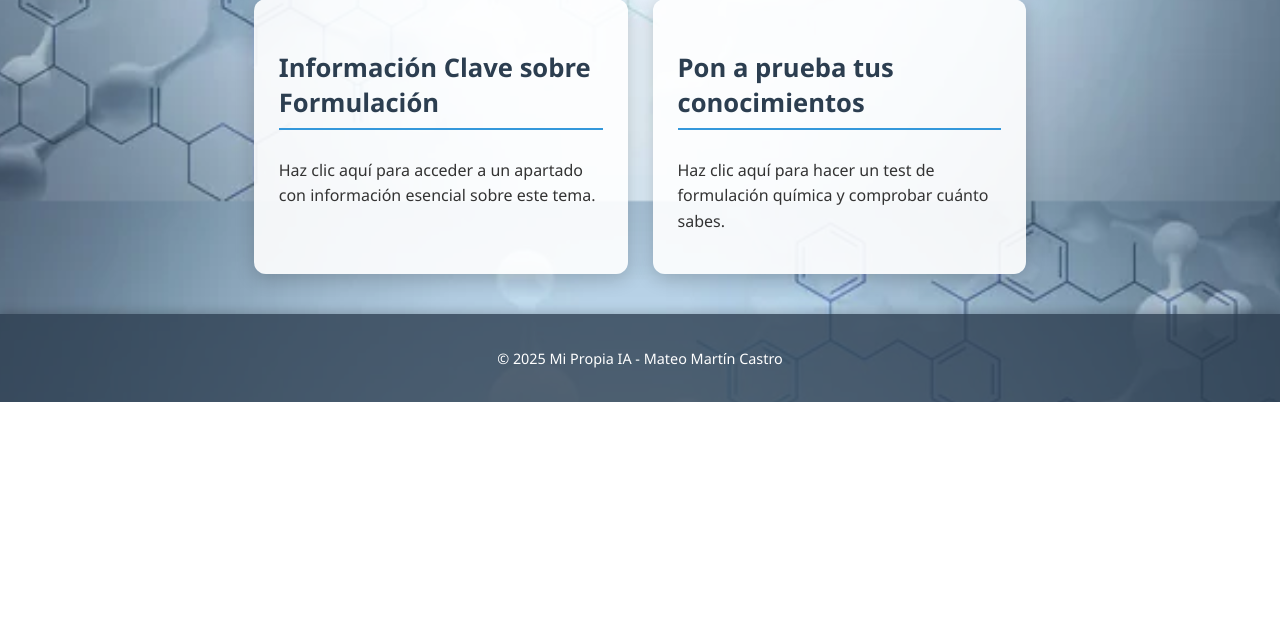
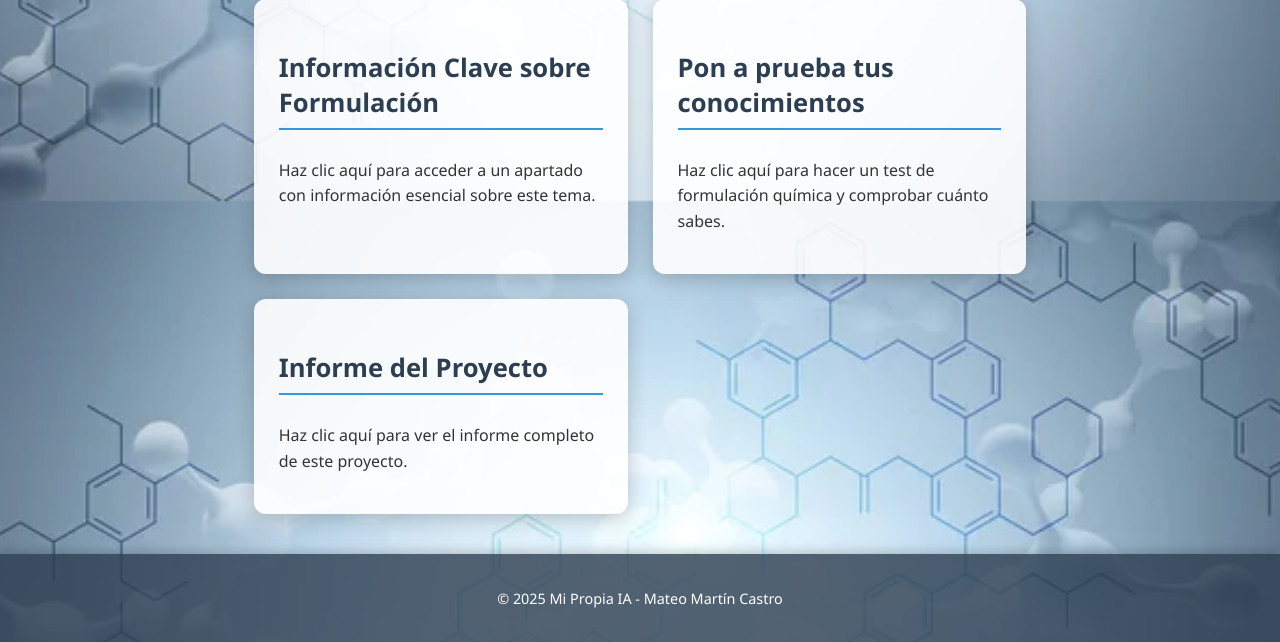
Before and after one commit to mmartinmmc/Proyecto-Personal, a Flask app: page / in a window 1280 px wide. Shown: the part 599-1241 px from the top of the page. Before the commit the page ends 1001 px from the top, so only its background shows below. Run offline with Flask 3, Linux system fonts and the light colour scheme.

Commit message:
Update index.html

```diff
--- a/templates/index.html
+++ b/templates/index.html
@@ -87,6 +87,12 @@
                 <h3><a href="/test">Pon a prueba tus conocimientos</a></h3>
                 <p>Haz clic aquí para hacer un test de formulación química y comprobar cuánto sabes.</p>
             </div>
+
+            {# Nuevo div para el Informe del Proyecto #}
+            <div class="desplegable">
+                <h3><a href="/informe_proyecto">Informe del Proyecto</a></h3>
+                <p>Haz clic aquí para ver el informe completo de este proyecto.</p>
+            </div>
         </div>
     </div>
     <div class="footer">
```
